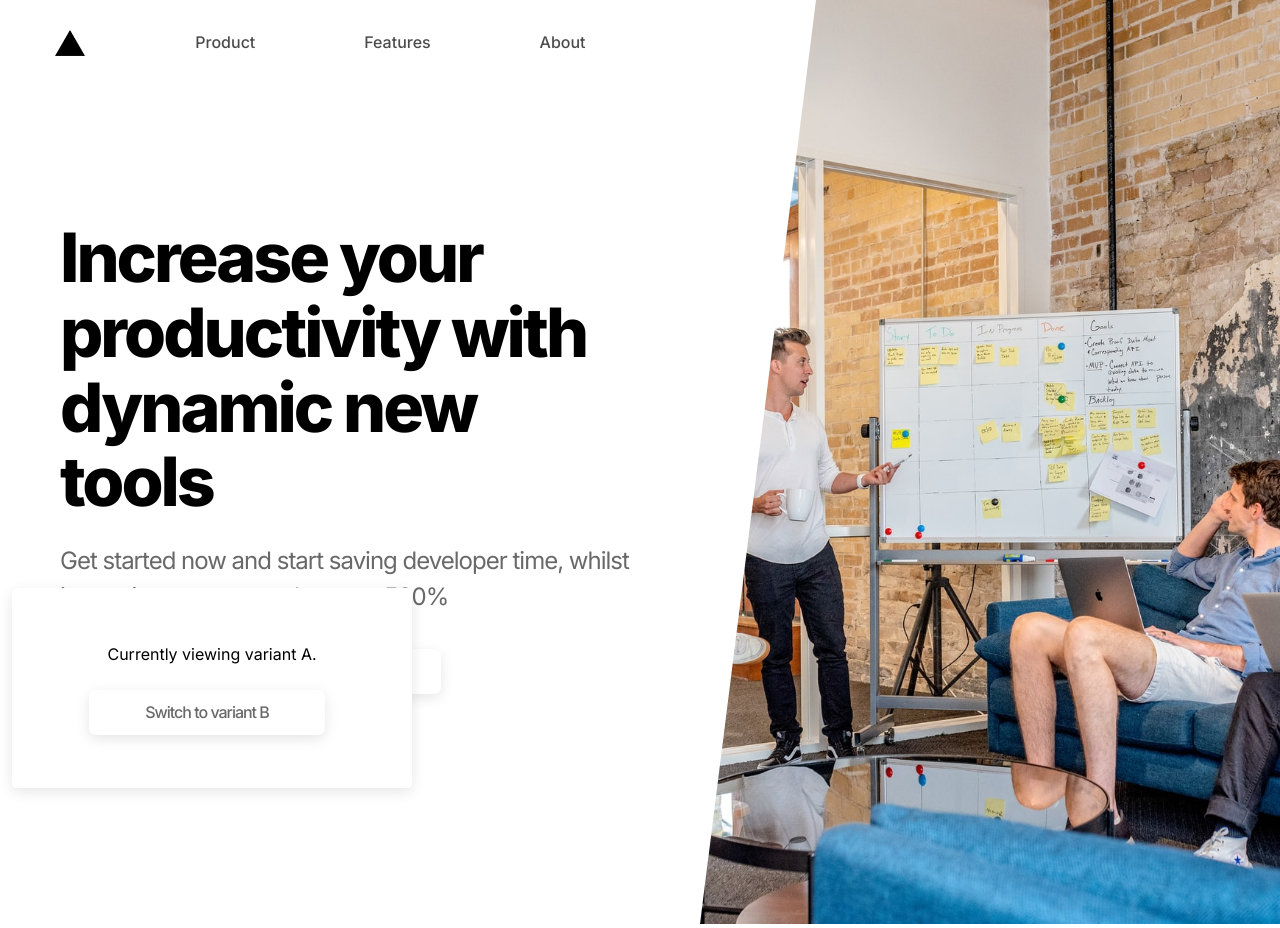
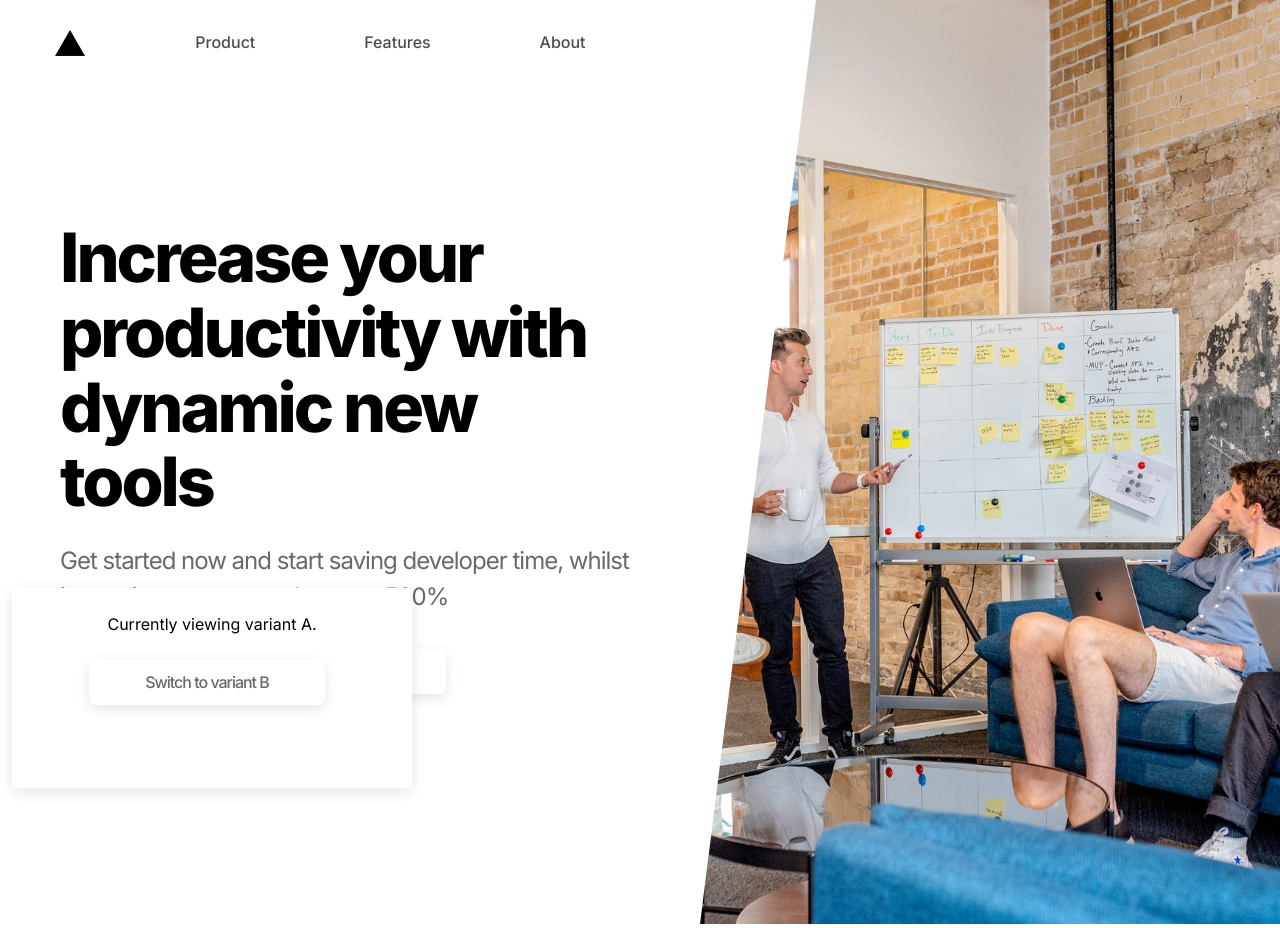
Before and after one commit to domeccleston/ab-testing, a Next.js app: page /testing/A in a window 1280 px wide. Built offline with nearby package versions, Linux system fonts and the light colour scheme.

Commit message:
Tweak styles on buttons

```diff
--- a/styles/Main.module.css
+++ b/styles/Main.module.css
@@ -40,6 +40,7 @@
   font-size: 16px;
   letter-spacing: -1px;
   margin: 10px 10px 10px 0;
+  min-height: 40px;
   border: none;
   padding: 0 3.5rem;
   height: 2.8rem;
@@ -55,7 +56,7 @@
   font-weight: 500;
   cursor: pointer;
   letter-spacing: -1px;
-  margin: 10px 10px 10px 0;
+  margin: 10px 15px 10px 0;
   border: none;
   padding: 0 3.5rem;
   height: 2.8rem;
--- a/styles/Tooltip.module.css
+++ b/styles/Tooltip.module.css
@@ -1,6 +1,6 @@
 .tooltip {
   background: #fff;
-  padding: 40px 0;
+  padding: 10px 0;
   display: flex;
   align-items: center;
   flex-direction: column;
```
